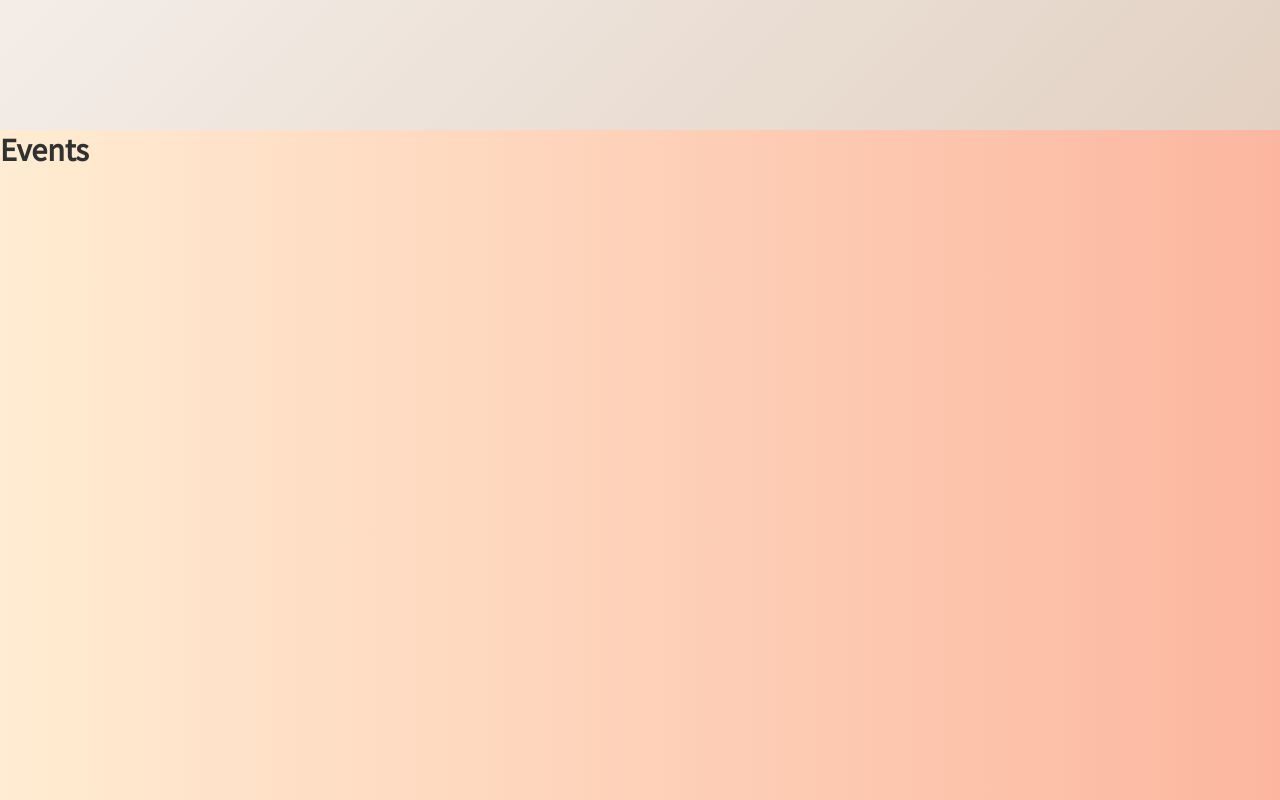
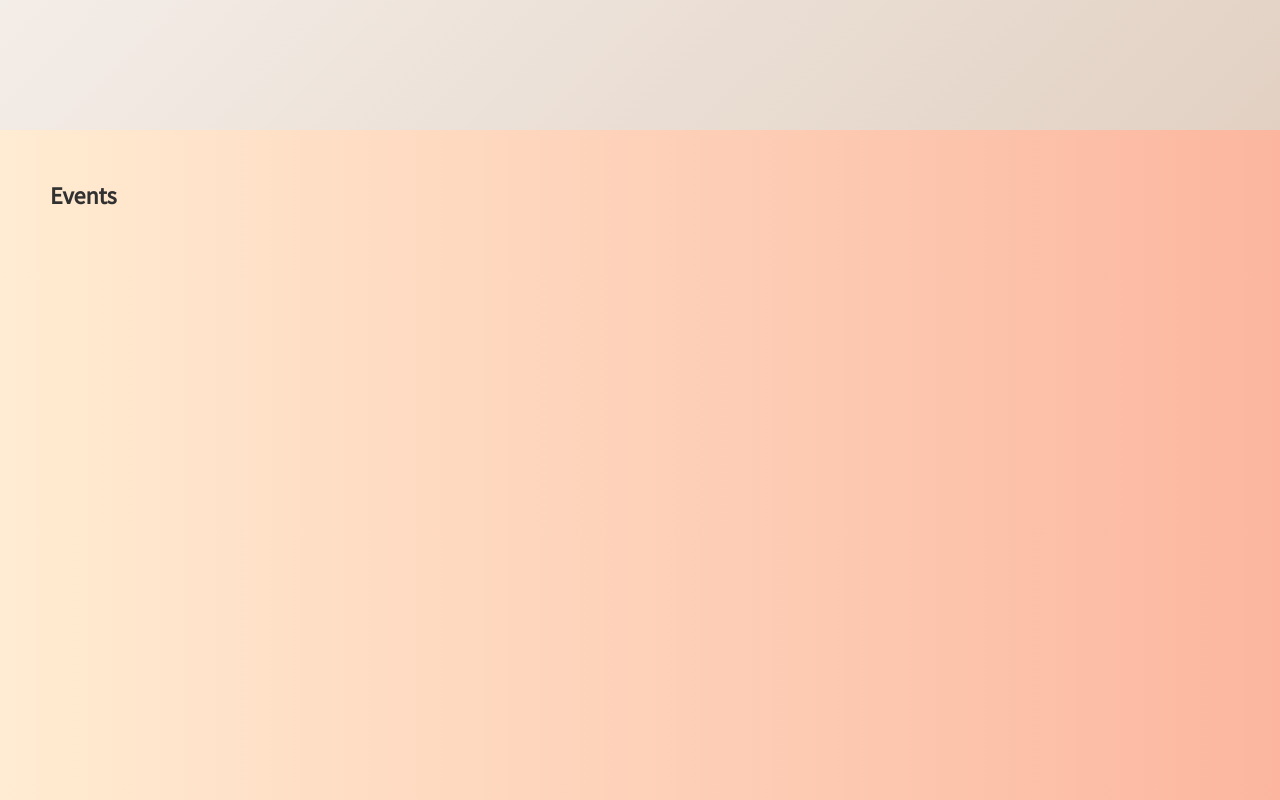
Before and after one commit to penncsa/CSA-Website, a React (Create React App) app: page / in a window 1280 px wide. Shown: the part 740-1540 px from the top of the page. Built offline with nearby package versions, Linux system fonts and the light colour scheme.

Commit message:
test change, events format

```diff
--- a/src/App.css
+++ b/src/App.css
@@ -65,7 +65,8 @@
 }
 
 .events-section {
-  height: 100vh;
+  padding: 50px;
+  height: 150vh;
   /*background-color: #B0413E;*/
   background-image: linear-gradient(to right, #ffecd2 0%, #fcb69f 100%);
 }
--- a/src/App.js
+++ b/src/App.js
@@ -98,7 +98,7 @@ class Events extends React.Component{
   render() {
     return (
       <div className="events-section" id="events">
-        <h1>Events</h1>
+        <h2>Events</h2>
       </div>
     );
   }
```
